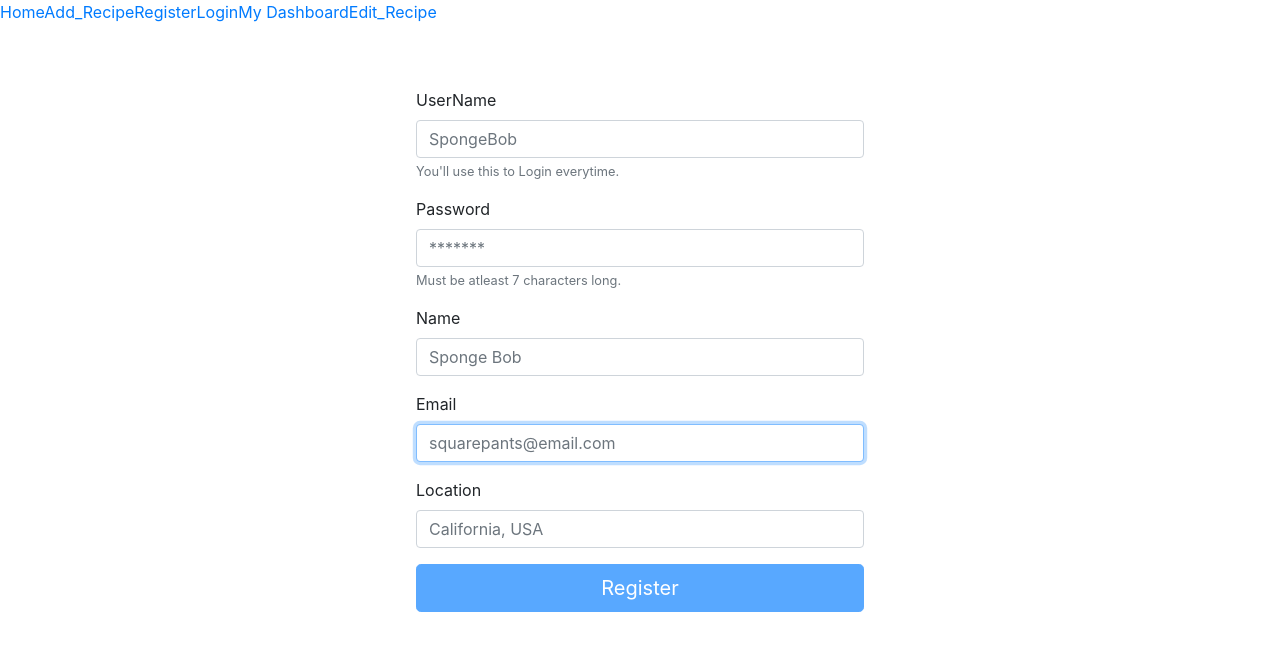
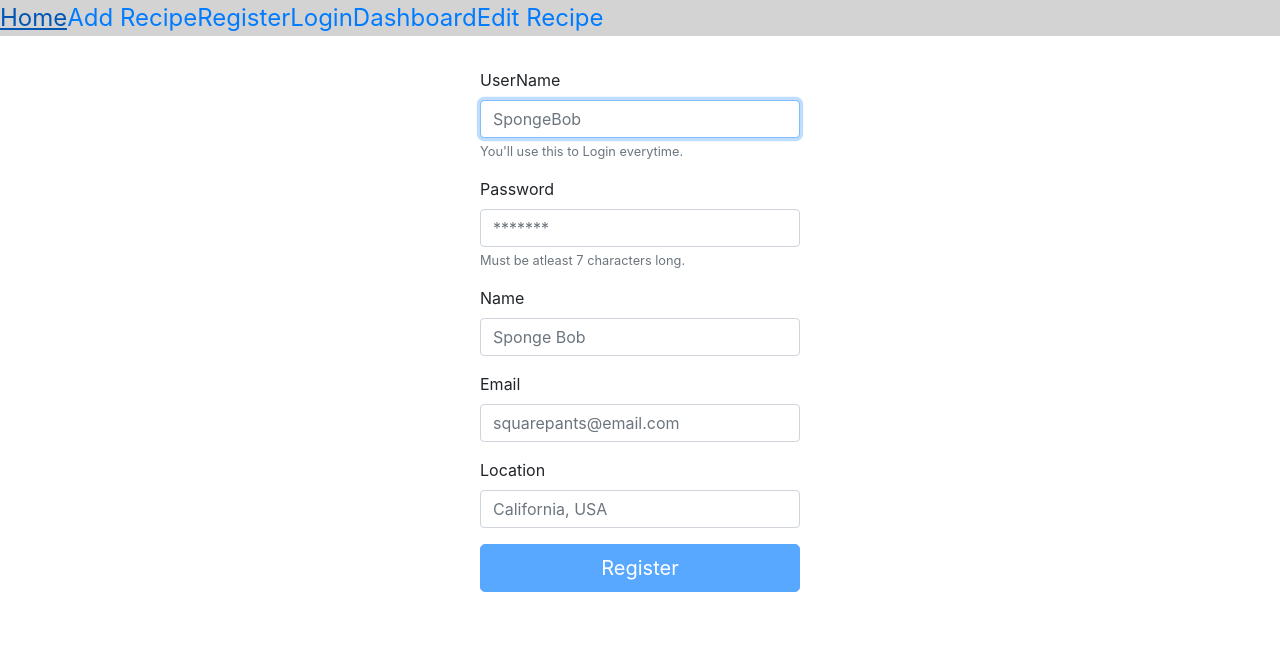
Before and after one commit to chef-portfolio-4/front-end, a React (Create React App) app in the folder chef-portfolio/: page /register in a window 1280 px wide. Shown: the top 650 px of the page. Built offline with nearby package versions, Linux system fonts and the light colour scheme; the HTML template or start-up script is replaced by a standard one.

Commit message:
added some styling

```diff
--- a/chef-portfolio/src/App.js
+++ b/chef-portfolio/src/App.js
@@ -1,5 +1,6 @@
 import React from "react";
 import { Route, NavLink, Switch } from "react-router-dom";
+import { Nav, NavItem } from 'reactstrap';
 import PrivateRoute from "./utils/PrivateRoute";
 
 import Homepage from "./components/Homepage";
@@ -14,26 +15,26 @@ import AddRecipeForm from "./components/recipe/AddRecipeForm";
 function App() {
   return (
     <div className="App">
-      <nav>
-        <NavLink className="nav-home" to="/Homepage">
-          Home
-        </NavLink>
-        <NavLink className="nav-post" to="/AddRecipeForm">
-          Add_Recipe
-        </NavLink>
-        <NavLink className="nav-reg" to="/Register">
-          Register
-        </NavLink>
-        <NavLink className="nav-login" to="/Login">
-          Login
-        </NavLink>
-        <NavLink className="nav-chef" to="/ChefDashboard">
-          My Dashboard
-        </NavLink>
-        <NavLink className="nav-edit" to="/EditRecipeForm">
-          Edit_Recipe
-        </NavLink>
-      </nav>
+      <Nav>
+        <NavItem>
+        <NavLink className="nav home" to="/Homepage">Home</NavLink>
+        </NavItem>
+        <NavItem>
+        <NavLink className="nav post" to="/AddRecipeForm">Add Recipe</NavLink>
+        </NavItem>
+        <NavItem>
+        <NavLink className="nav reg" to="/Register">Register</NavLink>
+        </NavItem>
+        <NavItem>
+        <NavLink className="nav login" to="/Login">Login</NavLink>
+        </NavItem>
+        <NavItem>
+        <NavLink className="nav chef" to="/ChefDashboard">Dashboard</NavLink>
+        </NavItem>
+        <NavItem>
+        <NavLink className="nav edit" to="/EditRecipeForm">Edit Recipe</NavLink>
+        </NavItem>
+        </Nav>
 
       <section>
         <Switch>
--- a/chef-portfolio/src/components/Homepage.js
+++ b/chef-portfolio/src/components/Homepage.js
@@ -3,8 +3,10 @@ import RecipesList from "./recipe/RecipesList";
 
 const Homepage = () => {
   return (
+
     <div>
-      <div>🍽 Chef Portfolio </div>
+      <img src="https://images.unsplash.com/flagged/photo-1561350117-501b4661f8d4?ixlib=rb-1.2.1&ixid=eyJhcHBfaWQiOjEyMDd9&auto=format&fit=crop&w=1350&q=80"></img>
+      <div>🍽 Chef Portfolio</div>
       <RecipesList />
     </div>
   );
--- a/chef-portfolio/src/components/RegisterForm.js
+++ b/chef-portfolio/src/components/RegisterForm.js
@@ -16,7 +16,7 @@ const Register = () => {
   console.log(userCreds, "userCreds");
 
   function validateForm() {
-    return userCreds.password.length > 0 && userCreds.password.length > 6;
+    return userCreds.password.length > 6;
   }
 
   let onChange = e => {
@@ -24,7 +24,7 @@ const Register = () => {
   };
   const handleSubmit = props => {
     axiosWithAuth()
-      .post("/auth/login", userCreds)
+      .post("/auth/register", userCreds)
       .then(response => {
         localStorage.setItem("token", response.data.token);
         console.log(response.data, "response.data");
@@ -45,6 +45,7 @@ const Register = () => {
         <FormGroup>
           <Label>UserName</Label>
           <Input
+            autoFocus
             name="username"
             type="text"
             value={userCreds.username}
@@ -69,7 +70,6 @@ const Register = () => {
         <FormGroup>
           <Label>Name</Label>
           <Input
-            autoFocus
             name="name"
             type="text"
             value={userCreds.name}
@@ -81,7 +81,6 @@ const Register = () => {
         <FormGroup>
           <Label>Email</Label>
           <Input
-            autoFocus
             name="email"
             type="email"
             value={userCreds.email}
--- a/chef-portfolio/src/components/recipe/AddRecipeForm.js
+++ b/chef-portfolio/src/components/recipe/AddRecipeForm.js
@@ -1,5 +1,6 @@
 import React, { useState } from "react";
 import { addRecipe } from "../../store/recipe/RecipeActions";
+import { Card, Button, CardHeader } from "reactstrap";
 
 // import {
 //   FormDiv,
@@ -33,7 +34,7 @@ const AddRecipeForm = props => {
 
   return (
     <div>
-      <form onSubmit={(addRecipe, submitForm)}>
+      <form className="forms" onSubmit={(addRecipe, submitForm)}>
         <h1>Add your recipe info here!</h1>
 
         <input
@@ -79,8 +80,8 @@ const AddRecipeForm = props => {
           onChange={handleChanges}
           value={recipe.instructions}
         />
-
-        <button type="submit">Submit Your Recipe!</button>
+  <div>
+        <Button className="buttons" size="lg" color="primary" type="submit">Submit Your Recipe!</Button></div>
       </form>
 
       {/* <AddRecipeCard>
--- a/chef-portfolio/src/components/recipe/EditRecipeForm.js
+++ b/chef-portfolio/src/components/recipe/EditRecipeForm.js
@@ -1,4 +1,5 @@
 import React, { useState } from "react";
+import { Card, Button, CardHeader } from "reactstrap";
 
 // import {
 //   FormDiv,
@@ -30,8 +31,8 @@ const EditRecipeForm = props => {
   };
 
   return (
-    <div>
-      <form onSubmit={submitForm}>
+    <div className="formdiv">
+      <form className="forms" onSubmit={submitForm}>
         <h1>Add your recipe info here!</h1>
 
         <input
@@ -77,8 +78,8 @@ const EditRecipeForm = props => {
           onChange={handleChanges}
           value={recipe.instructions}
         />
-
-        <button type="submit">Submit Your Recipe!</button>
+  <div>
+        <Button className="buttons" size="lg" color="primary" type="submit">Submit Your Recipe!</Button></div>
       </form>
     </div>
   );
--- a/chef-portfolio/src/components/recipe/RecipeCard.js
+++ b/chef-portfolio/src/components/recipe/RecipeCard.js
@@ -6,7 +6,7 @@ import { connect } from "react-redux";
 import { deleteRecipe } from "../../store/recipe/RecipeActions";
 import EditRecipeForm from "./EditRecipeForm";
 
-// import { Card, Button, CardHeader } from "reactstrap";
+import { Card, CardTitle, CardText, Button, CardHeader } from "reactstrap";
 
 //this should be pulling from all trucks array in backend
 // const recipe = trucks.find(truck => props.match.params.id === `${truck.id}`);
@@ -34,20 +34,23 @@ const RecipeCard = props => {
   console.log(props, "props in recipeCard");
   return (
     <div className="recipe-card">
-      <h3>{props.recipe.name}</h3>
+      <Card>
+      <CardHeader className="cardtitle">{props.recipe.name}</CardHeader>
       {/* <div>{props.recipe.meal-type}</div> */}
-      <div>{props.recipe.description}</div>
-
-      <button>Edit Recipe</button>
-      <button>Delete Recipe</button>
-      <button
+      <CardText className="cardtext">{props.recipe.description}</CardText>
+      <div className="buttondiv">
+      <Button size="lg" color="primary" className="buttons">Edit Recipe</Button>
+      <Button size="lg" color="danger" className="buttons">Delete Recipe</Button>
+      <Button size="lg" color="info" className="buttons"
         key={props.recipe.id}
         // color="danger"
         // onClick={() => props.history.push(`/recipecard/${props.recipe.id}`)}
         onClick={handleClick}
       >
         View Instructions
-      </button>
+      </Button>
+      </div>
+      </Card>
     </div>
   );
 };
--- a/chef-portfolio/src/index.css
+++ b/chef-portfolio/src/index.css
@@ -12,12 +12,60 @@ code {
     monospace;
 }
 
+.nav {
+  padding:0%;
+  background-color:lightgray;
+  font-size:1.5rem;
+}
+
 .Login {
-  width: 35%;
+  width: 50%;
   margin: 5% auto;
 }
 
+img{
+  width:80%;
+  display:block;
+  margin:0 auto;
+}
+
 .Register {
-  width: 35%;
+  width: 50%;
   margin: 5% auto;
 }
+
+.buttons {
+  margin:2% 2%;
+}
+
+.buttondiv {
+  display:flex;
+  margin:0 auto;
+}
+
+.recipe-card {
+margin:2% auto;
+}
+
+.cardtitle {
+  font-size:2rem;
+  text-align:center;
+}
+
+.cardtext {
+  text-align:center;
+  font-size:1.5rem;
+}
+
+section {
+  width:50%;
+  margin:2% auto;
+}
+
+.forms {
+  font-size:1.5rem;
+  text-align:center;
+  background-color:lightgray;
+  border-radius:15px;
+  padding:2%;
+}
```
